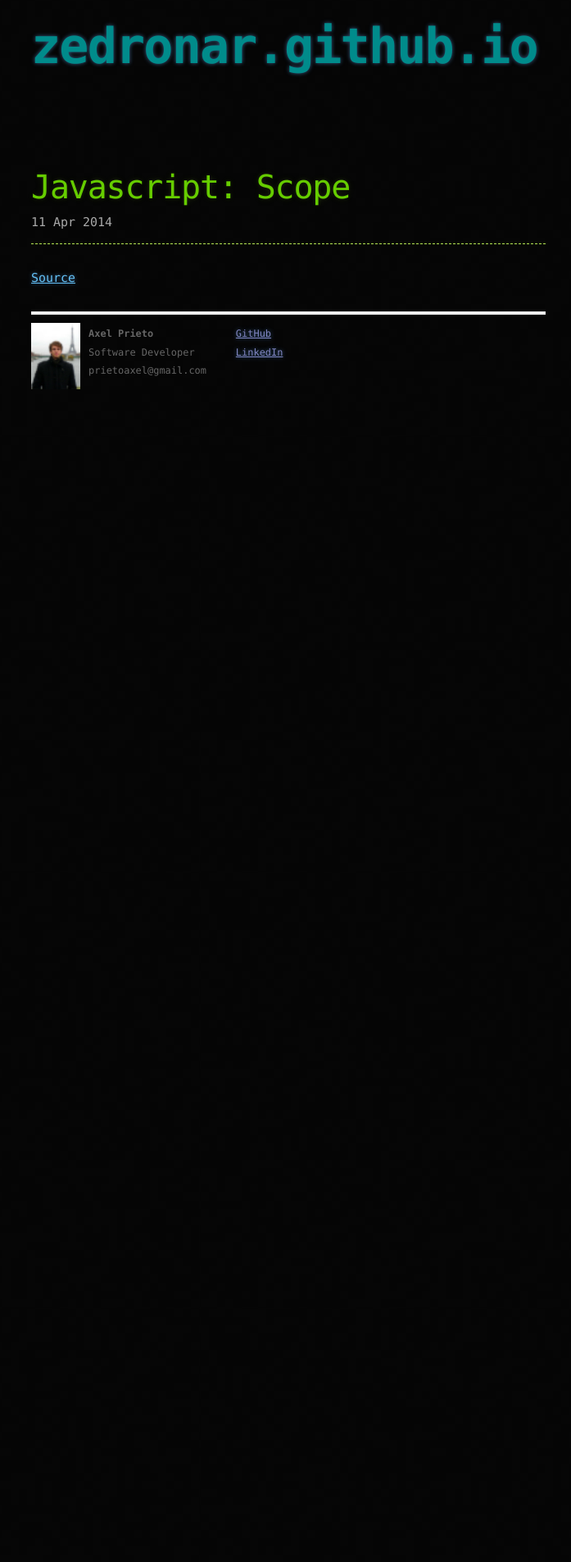
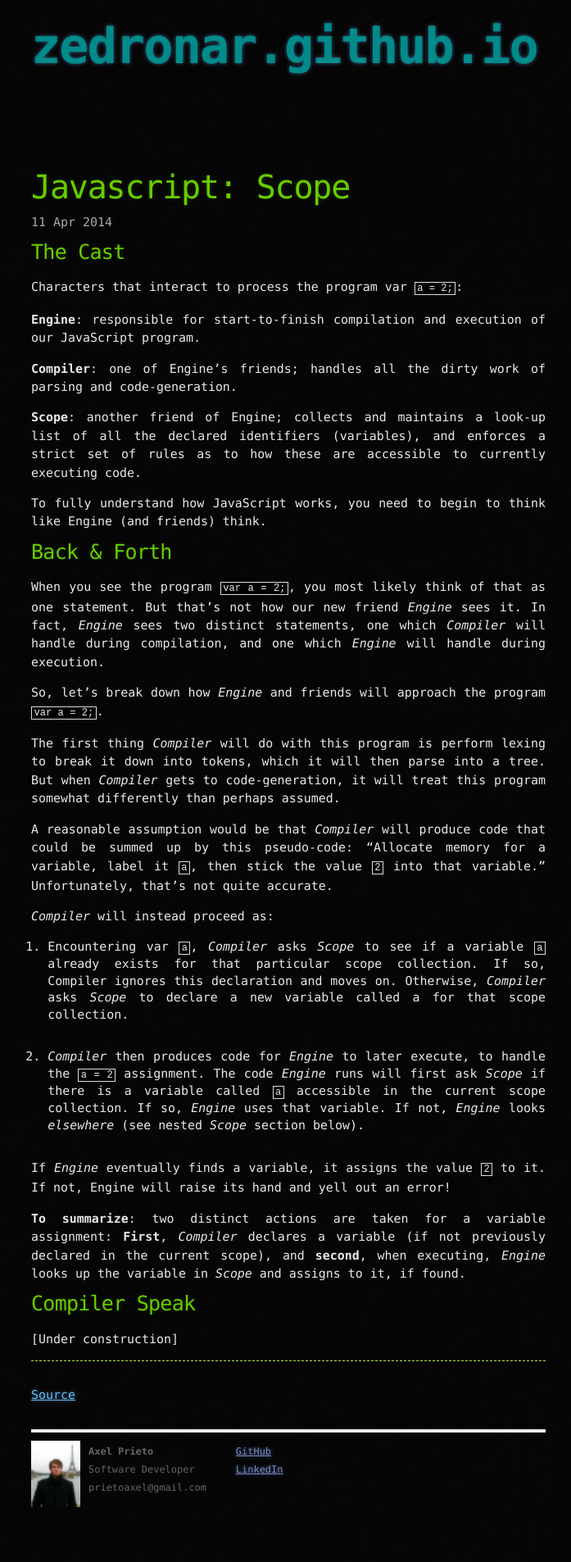
Before and after one commit to 4x3lpri3t0/zedronar.github.io, a Jekyll site: the page built from _posts/2014-04-11-javascript-scope.markdown, in a window 1280 px wide. Shown: the whole page at 82% size, without its empty margins (288-985 px from the left). Built offline with Jekyll 4.4.1, drawn with Linux system fonts in a browser that asks for light colours; Markdown is read by kramdown in place of the engine named in the settings; comment, search, counter and statistics services are not loaded; before the commit the page ends 945 px from its top, so only the background shows below that.

Commit message:
Updated js Scope post

```diff
--- a/_posts/2014-04-11-javascript-scope.markdown
+++ b/_posts/2014-04-11-javascript-scope.markdown
@@ -5,7 +5,41 @@ date:   2014-04-11 11:30:00
 categories: javascript
 ---
 
+### The Cast ###
 
+Characters that interact to process the program var `a = 2;`:
+
+**Engine**: responsible for start-to-finish compilation and execution of our JavaScript program.
+
+**Compiler**: one of Engine's friends; handles all the dirty work of parsing and code-generation.
+
+**Scope**: another friend of Engine; collects and maintains a look-up list of all the declared identifiers (variables), and enforces a strict set of rules as to how these are accessible to currently executing code.
+
+To fully understand how JavaScript works, you need to begin to think like Engine (and friends) think.
+
+### Back & Forth ###
+
+When you see the program `var a = 2;`, you most likely think of that as one statement. But that's not how our new friend *Engine* sees it. In fact, *Engine* sees two distinct statements, one which *Compiler* will handle during compilation, and one which *Engine* will handle during execution.
+
+So, let's break down how *Engine* and friends will approach the program `var a = 2;`.
+
+The first thing *Compiler* will do with this program is perform lexing to break it down into tokens, which it will then parse into a tree. But when *Compiler* gets to code-generation, it will treat this program somewhat differently than perhaps assumed.
+
+A reasonable assumption would be that *Compiler* will produce code that could be summed up by this pseudo-code: "Allocate memory for a variable, label it `a`, then stick the value `2` into that variable." Unfortunately, that's not quite accurate.
+
+*Compiler* will instead proceed as:
+
+1. Encountering var `a`, *Compiler* asks *Scope* to see if a variable `a` already exists for that particular scope collection. If so, Compiler ignores this declaration and moves on. Otherwise, *Compiler* asks *Scope* to declare a new variable called a for that scope collection.
+
+1. *Compiler* then produces code for *Engine* to later execute, to handle the `a = 2` assignment. The code *Engine* runs will first ask *Scope* if there is a variable called `a` accessible in the current scope collection. If so, *Engine* uses that variable. If not, *Engine* looks *elsewhere* (see nested *Scope* section below).
+
+If *Engine* eventually finds a variable, it assigns the value `2` to it. If not, Engine will raise its hand and yell out an error!
+
+**To summarize**: two distinct actions are taken for a variable assignment: **First**, *Compiler* declares a variable (if not previously declared in the current scope), and **second**, when executing, *Engine* looks up the variable in *Scope* and assigns to it, if found.
+
+### Compiler Speak ###
+
+[Under construction]
 
 ---
 
```
